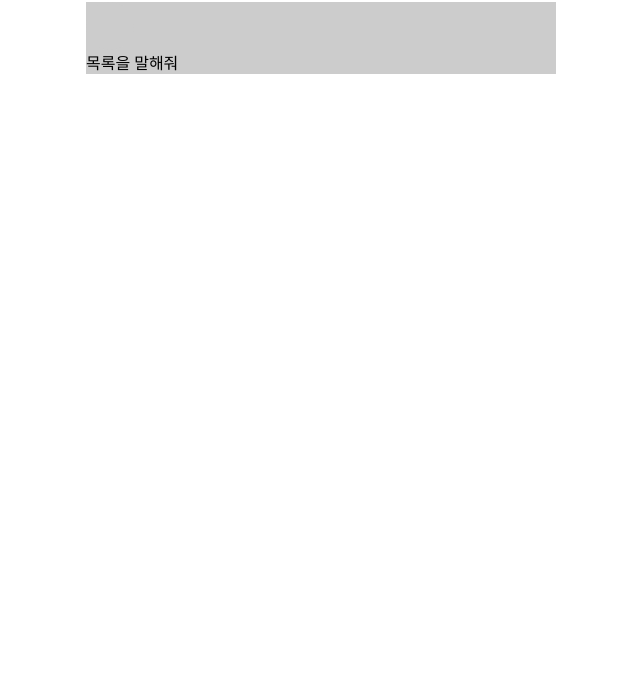
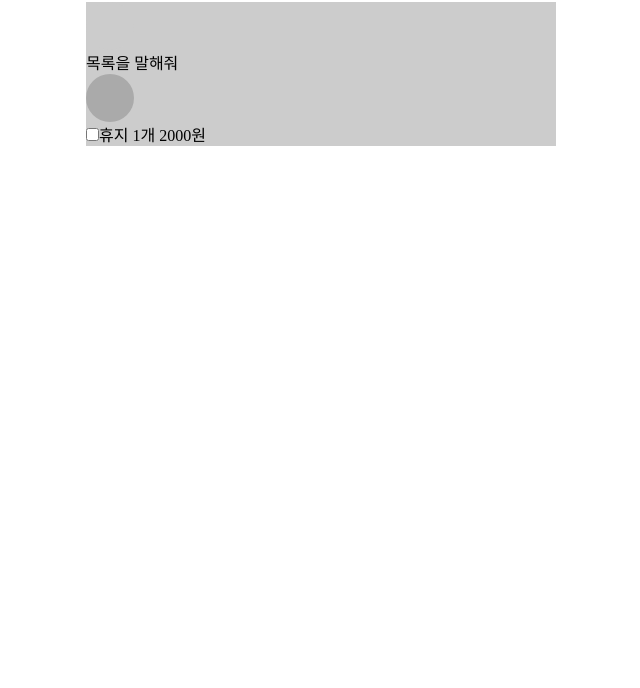
Before and after one commit to muunji/buyList, a website: page public/index.html in a window 1280 px wide. Shown: the part 112-800 px from the top of the page, without its empty margins (319-959 px from the left). Drawn offline with Linux system fonts and the light colour scheme.

Commit message:
체크리스트 출력 확인

```diff
--- a/public/index.html
+++ b/public/index.html
@@ -58,8 +58,8 @@
     //checkbox example
     let exampleList = checkList('휴지 1개 2000원')
     let exampleDiv = checkListWithIcon(exampleList)
-    console.log(exampleDiv)
-    // section[0].appendChild(exampleDiv)
+    section[0].appendChild(exampleDiv)
+    console.log(section[0])
   </script>
 </body>
 </html>
```
